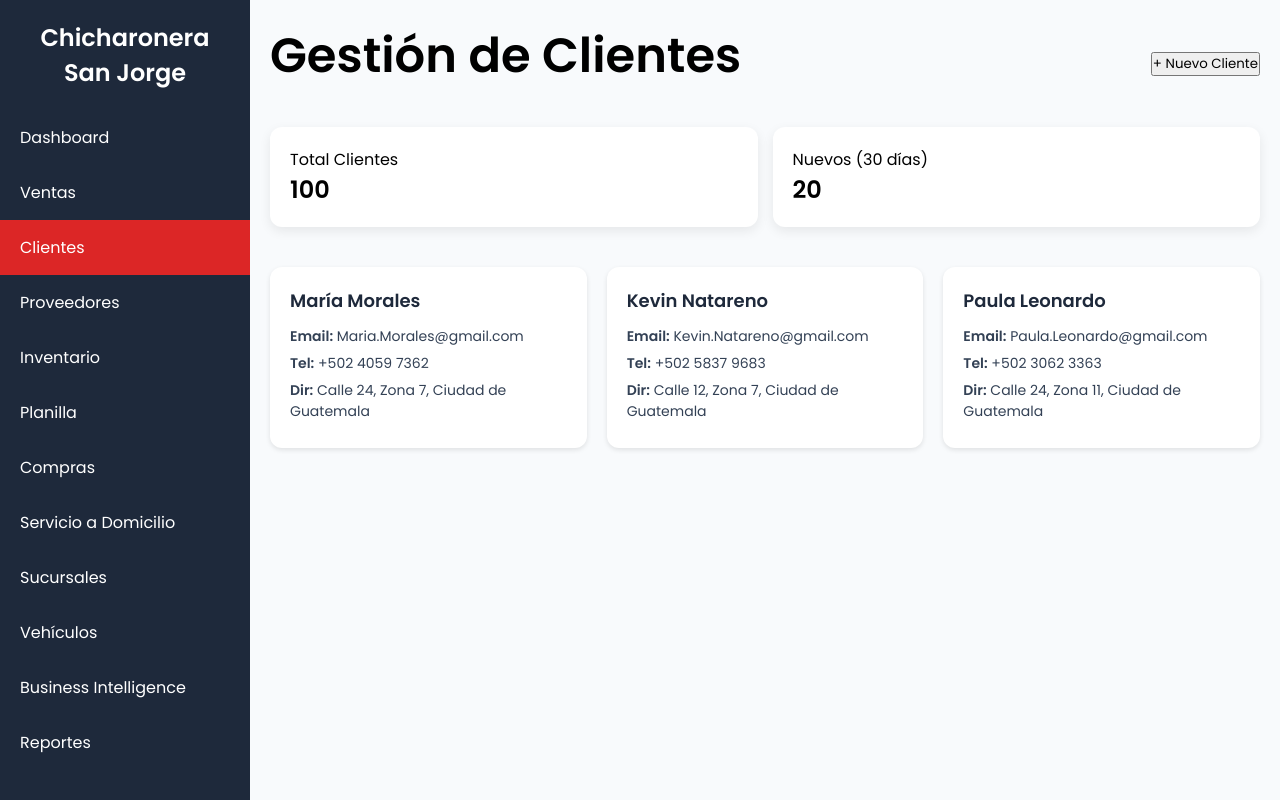
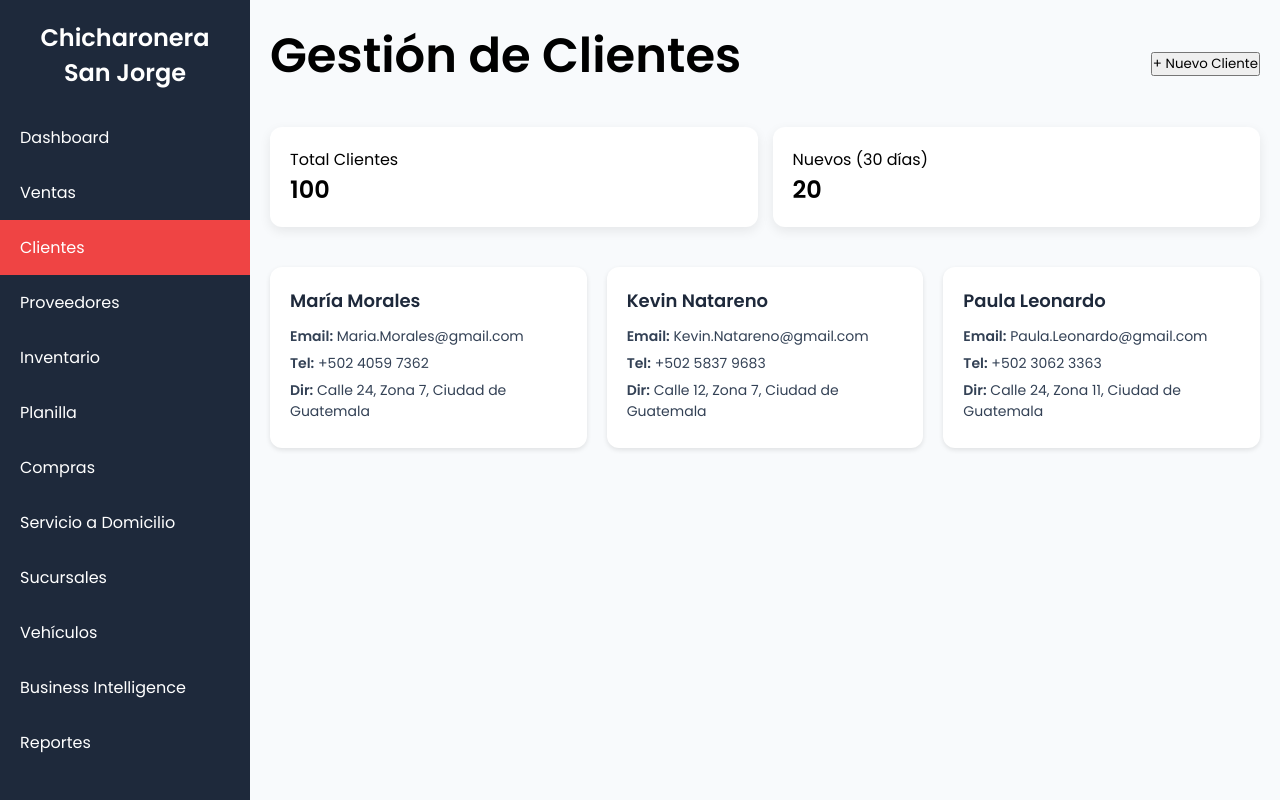
Before and after one commit to IngPau/ChicharroneraSanJorge, a PHP site: page /clientes.php in a window 1280 px wide. Run offline with PHP 8.4, Linux system fonts and the light colour scheme.

Commit message:
Archivo del sidebar

```diff
--- a/style.css
+++ b/style.css
@@ -5,34 +5,40 @@
   margin: 0;
   padding: 0;
   box-sizing: border-box;
-  font-family: 'Poppins', Arial, sans-serif;
+  font-family: 'Poppins', sans-serif;
+  scroll-behavior: smooth;
 }
 
 .container {
   display: flex;
   min-height: 100vh;
+  overflow: hidden;
 }
 
 /* ===================== SIDEBAR ===================== */
 .sidebar {
   width: 250px;
-  background: #1e293b; /* Usamos el más oscuro para consistencia */
+  background: #1e293b;
   color: white;
   display: flex;
   flex-direction: column;
-  /*justify-content: space-between;*/
-  transition: transform 0.3s ease-in-out;
+  position: fixed;
+  top: 0;
+  left: 0;
+  bottom: 0;
+  overflow-y: auto;
+  padding-bottom: 20px;
 }
 
 .sidebar h2 {
   padding: 20px;
   text-align: center;
-  font-size: 24px;
 }
 
 .sidebar ul {
   list-style: none;
 }
+
 
 .sidebar ul li a {
   display: block;
@@ -44,13 +50,13 @@
 }
 
 .sidebar ul li a:hover {
-  background: #dc2626; /* rojo estándar */
+  background: #ef4444;
   color: white;
 }
 
 .sidebar ul li.active,
 .sidebar ul li.active a {
-  background: #dc2626;
+  background: #ef4444;
   color: white;
 }
 
@@ -60,10 +66,24 @@
   text-align: center;
 }
 
+.sidebar::-webkit-scrollbar {
+  width: 6px;
+}
+
+.sidebar::-webkit-scrollbar-track {
+  background: #1e293b;
+}
+
+.sidebar::-webkit-scrollbar-thumb {
+  background-color: #2a4782;
+  border-radius: 4px;
+}
+
 /* ===================== MAIN ===================== */
 .main {
+  margin-left: 250px;
+  padding: 20px;
   flex: 1;
-  padding: 20px;
   background: #f8fafc;
 }
 
```
Also changed, not shown: index.php (+1 -21 lines), sidebar.php (added, +19 -0 lines).
